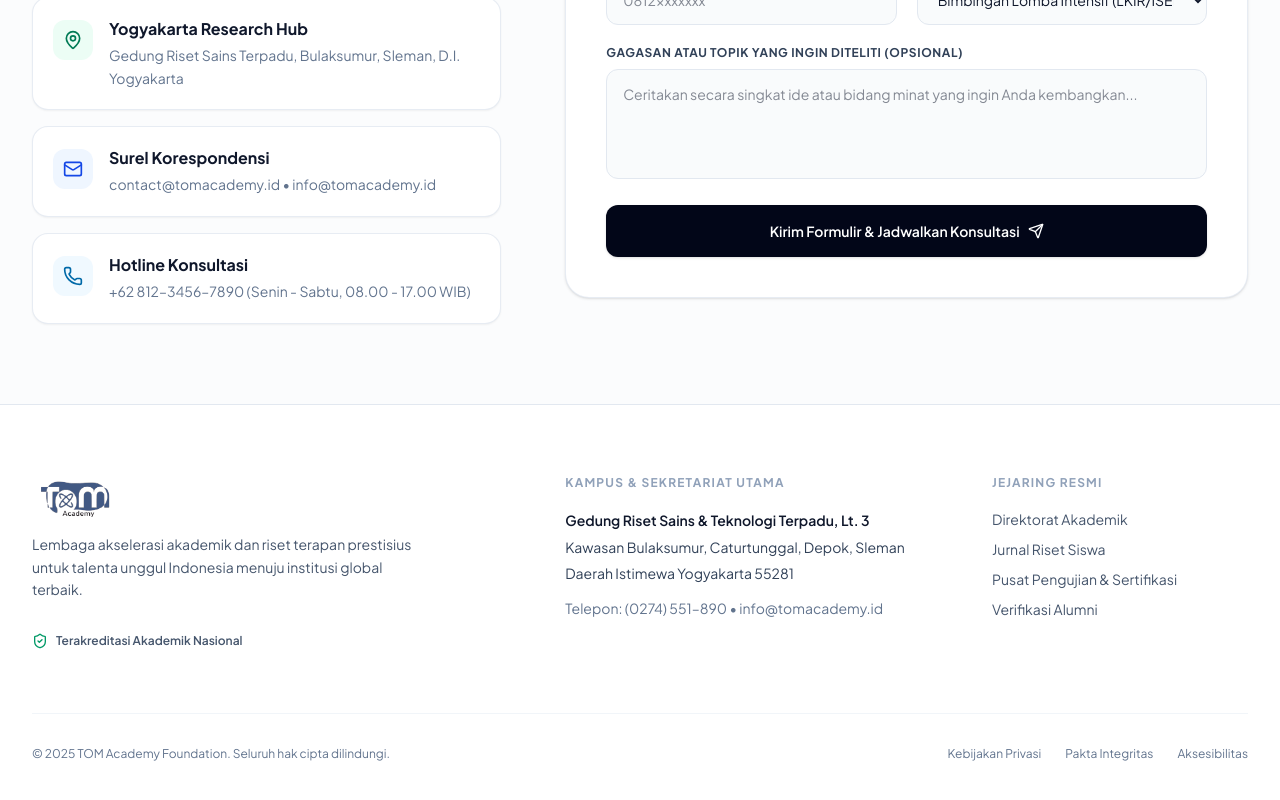
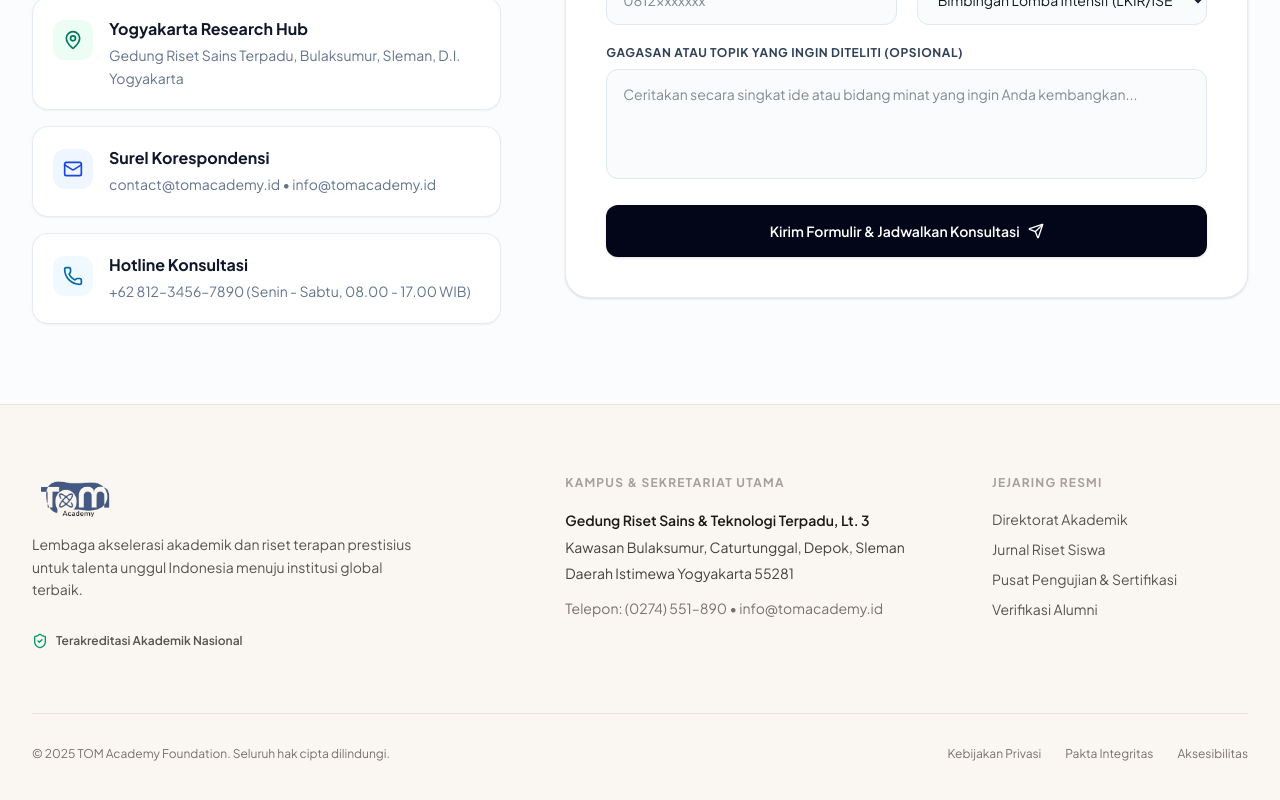
Before and after one commit to LubaidArfaCasillas/Rebuild-Tom-Academy, a React (Vite) app: page / in a window 1280 px wide. Shown: the part 5783-6583 px from the top of the page. Built offline with nearby package versions, Linux system fonts and the light colour scheme.

Commit message:
style : ubah warna footer

```diff
--- a/src/components/Footer.jsx
+++ b/src/components/Footer.jsx
@@ -2,7 +2,7 @@ import { ShieldCheck } from 'lucide-react';
 
 export default function Footer() {
   return (
-    <footer className="bg-white border-t border-slate-200 text-left">
+    <footer className="bg-[#FAF7F2] border-t border-[#EAE4D9] text-left">
       <div className="max-w-7xl mx-auto px-4 sm:px-6 lg:px-8 py-16">
         <div className="grid grid-cols-1 md:grid-cols-12 gap-12 lg:gap-16">
           {/* Brand Info Column */}
@@ -16,12 +16,12 @@ export default function Footer() {
                 />
               </div>
 
-              <p className="mt-4 text-sm text-slate-600 leading-relaxed max-w-sm">
+              <p className="mt-4 text-sm text-stone-600 leading-relaxed max-w-sm">
                 Lembaga akselerasi akademik dan riset terapan prestisius untuk talenta unggul Indonesia menuju institusi global terbaik.
               </p>
             </div>
 
-            <div className="mt-8 flex items-center gap-2 text-xs font-semibold text-slate-600">
+            <div className="mt-8 flex items-center gap-2 text-xs font-semibold text-stone-600">
               <ShieldCheck className="w-4 h-4 text-emerald-600 shrink-0" />
               <span>Terakreditasi Akademik Nasional</span>
             </div>
@@ -29,40 +29,40 @@ export default function Footer() {
 
           {/* Campus Location Column */}
           <div className="md:col-span-4">
-            <span className="text-xs font-bold uppercase tracking-widest text-slate-400">
+            <span className="text-xs font-bold uppercase tracking-widest text-stone-400">
               KAMPUS &amp; SEKRETARIAT UTAMA
             </span>
-            <div className="mt-4 text-sm text-slate-700 leading-relaxed space-y-1">
-              <p className="font-semibold text-slate-900">Gedung Riset Sains &amp; Teknologi Terpadu, Lt. 3</p>
+            <div className="mt-4 text-sm text-stone-700 leading-relaxed space-y-1">
+              <p className="font-semibold text-stone-900">Gedung Riset Sains &amp; Teknologi Terpadu, Lt. 3</p>
               <p>Kawasan Bulaksumur, Caturtunggal, Depok, Sleman</p>
               <p>Daerah Istimewa Yogyakarta 55281</p>
-              <p className="pt-2 text-slate-500">Telepon: (0274) 551–890 • info@tomacademy.id</p>
+              <p className="pt-2 text-stone-500">Telepon: (0274) 551–890 • info@tomacademy.id</p>
             </div>
           </div>
 
           {/* Links Column */}
           <div className="md:col-span-3">
-            <span className="text-xs font-bold uppercase tracking-widest text-slate-400">
+            <span className="text-xs font-bold uppercase tracking-widest text-stone-400">
               JEJARING RESMI
             </span>
-            <ul className="mt-4 space-y-2.5 text-sm text-slate-600">
+            <ul className="mt-4 space-y-2.5 text-sm text-stone-600">
               <li>
-                <a href="#tentang" className="hover:text-slate-950 transition-colors">
+                <a href="#tentang" className="hover:text-stone-950 transition-colors">
                   Direktorat Akademik
                 </a>
               </li>
               <li>
-                <a href="#prestasi" className="hover:text-slate-950 transition-colors">
+                <a href="#prestasi" className="hover:text-stone-950 transition-colors">
                   Jurnal Riset Siswa
                 </a>
               </li>
               <li>
-                <a href="#layanan" className="hover:text-slate-950 transition-colors">
+                <a href="#layanan" className="hover:text-stone-950 transition-colors">
                   Pusat Pengujian &amp; Sertifikasi
                 </a>
               </li>
               <li>
-                <a href="#prestasi" className="hover:text-slate-950 transition-colors">
+                <a href="#prestasi" className="hover:text-stone-950 transition-colors">
                   Verifikasi Alumni
                 </a>
               </li>
@@ -71,12 +71,12 @@ export default function Footer() {
         </div>
 
         {/* Bottom Legal / Copyright Bar */}
-        <div className="mt-16 pt-8 border-t border-slate-100 flex flex-col sm:flex-row items-center justify-between gap-4 text-xs text-slate-500">
+        <div className="mt-16 pt-8 border-t border-[#EAE4D9] flex flex-col sm:flex-row items-center justify-between gap-4 text-xs text-stone-500">
           <p>© 2025 TOM Academy Foundation. Seluruh hak cipta dilindungi.</p>
           <div className="flex items-center gap-6">
-            <a href="#" className="hover:text-slate-800 transition-colors">Kebijakan Privasi</a>
-            <a href="#" className="hover:text-slate-800 transition-colors">Pakta Integritas</a>
-            <a href="#" className="hover:text-slate-800 transition-colors">Aksesibilitas</a>
+            <a href="#" className="hover:text-stone-800 transition-colors">Kebijakan Privasi</a>
+            <a href="#" className="hover:text-stone-800 transition-colors">Pakta Integritas</a>
+            <a href="#" className="hover:text-stone-800 transition-colors">Aksesibilitas</a>
           </div>
         </div>
       </div>
```
